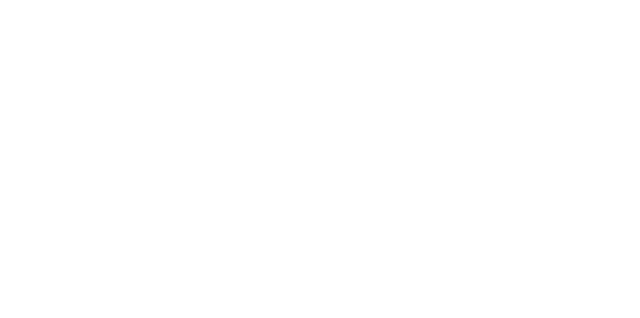
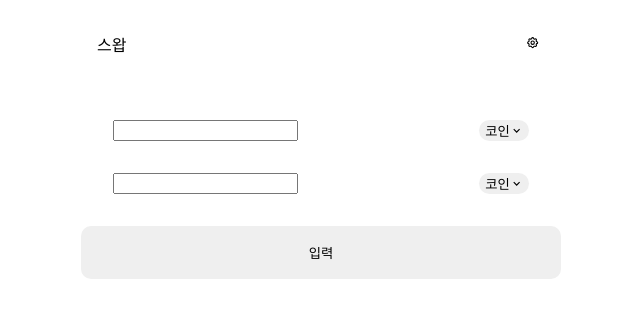
Before and after one commit to Tenykim1109/mesher_assignment, a React (Create React App) app in the folder frontend/: page / in a window 1280 px wide. Shown: the top 318 px of the page, without its empty margins (319-959 px from the left). Built offline with nearby package versions, Linux system fonts and the light colour scheme.

Commit message:
[feat] UI 틀 개발

```diff
--- a/frontend/package.json
+++ b/frontend/package.json
@@ -13,6 +13,8 @@
     "eslint-config-react-app": "^7.0.1",
     "react": "^18.2.0",
     "react-dom": "^18.2.0",
+    "react-icons": "^4.4.0",
+    "react-is": "^18.2.0",
     "react-scripts": "5.0.1",
     "styled-components": "^5.3.5",
     "web-vitals": "^2.1.4"
--- a/frontend/src/App.tsx
+++ b/frontend/src/App.tsx
@@ -1,8 +1,58 @@
 import React from 'react';
 import './App.css';
+import Title from './components/Title';
+import Swap from './components/Swap';
+import styled from 'styled-components';
+
+const Container = styled.div`
+  display: flex;
+  flex-flow: column;
+  align-items: flex-start;
+`;
+
+const Flexbox = styled.div`
+  display: flex;
+  flex-direction: column;
+  width: 100%;
+  align-items: center;
+`;
+
+const Main = styled.div`
+  padding: 0px 8px;
+  max-width: 480px;
+  width: 100%;
+`;
+
+const Button = styled.button`
+  padding: 16px;
+  width: 100%;
+  outline: none;
+  border: 1px solid transparent;
+  text-align: center;
+  border-radius: 10px;
+`;
 
 function App() {
-  return <div className="App"></div>;
+  return (
+    <Container>
+      <Flexbox>
+        <Main>
+          <Title></Title>
+          <div
+            style={{
+              padding: '16px',
+            }}
+          >
+            <Swap></Swap>
+            <Swap></Swap>
+          </div>
+          <div>
+            <Button>입력</Button>
+          </div>
+        </Main>
+      </Flexbox>
+    </Container>
+  );
 }
 
 export default App;
--- /dev/null
+++ b/frontend/src/components/Swap.tsx
@@ -0,0 +1,33 @@
+import React, { useState } from 'react';
+import styled from 'styled-components';
+import { MdKeyboardArrowDown } from 'react-icons/md';
+
+const Container = styled.div`
+  display: flex;
+  justify-content: space-between;
+  padding: 16px;
+`;
+
+const ModalButton = styled.button`
+  display: flex;
+  flex-flow: row;
+  align-items: center;
+  border: none;
+  border-radius: 15px;
+`;
+
+const ArrowDown = styled(MdKeyboardArrowDown)``;
+
+function Swap() {
+  return (
+    <Container>
+      <input></input>
+      <ModalButton>
+        <span>코인</span>
+        <ArrowDown />
+      </ModalButton>
+    </Container>
+  );
+}
+
+export default Swap;
--- /dev/null
+++ b/frontend/src/components/Title.tsx
@@ -0,0 +1,38 @@
+import React from 'react';
+import styled from 'styled-components';
+import { TbSettings } from 'react-icons/tb';
+
+const DIV = styled.div`
+  display: flex;
+  flex-direction: row;
+  align-items: center;
+  justify-content: space-between;
+  padding: 16px;
+`;
+
+const Button = styled.button`
+  border: none;
+  background-color: transparent;
+  border-radius: 1;
+`;
+
+const Zap = styled(TbSettings)`
+  color: black;
+`;
+
+function Title() {
+  return (
+    <DIV>
+      <p>스왑</p>
+      <Button
+        onClick={() => {
+          alert('준비 중입니다');
+        }}
+      >
+        <Zap />
+      </Button>
+    </DIV>
+  );
+}
+
+export default Title;
--- a/frontend/src/typing/styled.d.ts
+++ b/frontend/src/typing/styled.d.ts
@@ -2,6 +2,7 @@ import { Theme } from '../styles/theme';
 import { CSSProp } from 'styled-components';
 
 declare module 'styled-components' {
+  // eslint-disable-next-line @typescript-eslint/no-empty-interface
   export interface DefaultTheme extends Theme {}
 }
 
```
Also changed, not shown: 1 other file (tests, documents, lock files or other folders).
